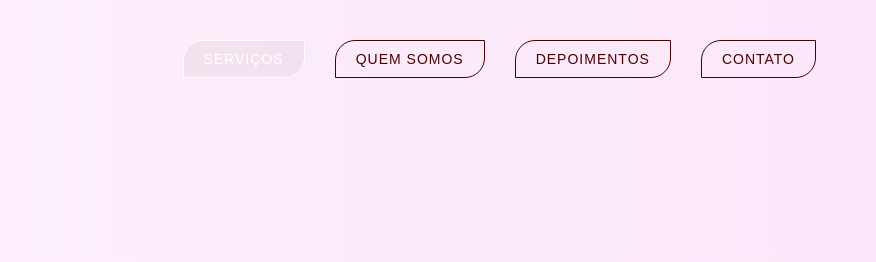
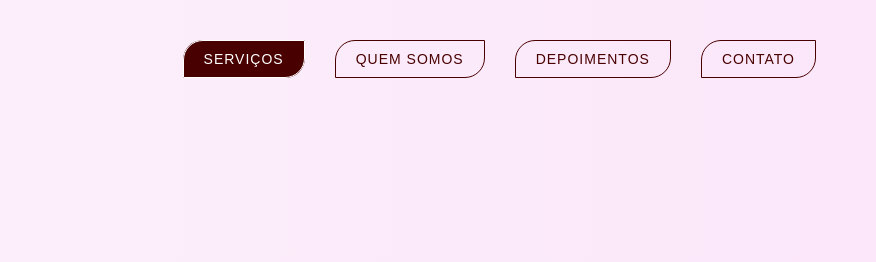
Before and after one commit to jailtonmendes/KmConsultoria, a plain HTML site: page index.html in a window 1280 px wide. In both pictures the pointer is over the link "SERVIÇOS". Shown: the top 262 px of the page, 404-1280 px from the left. Drawn offline with nearby package versions, Linux system fonts and the light colour scheme.

Commit message:
Botão MENU
Ajustando a cor do background

```diff
--- a/style.css
+++ b/style.css
@@ -95,7 +95,7 @@ header ul li a {
 
 header ul li a:hover {
     /* border-radius: 5 px 20px; */
-    background: #4900000c;
+    background: #490000;
     color: white;
     text-decoration: none;
 }
```
